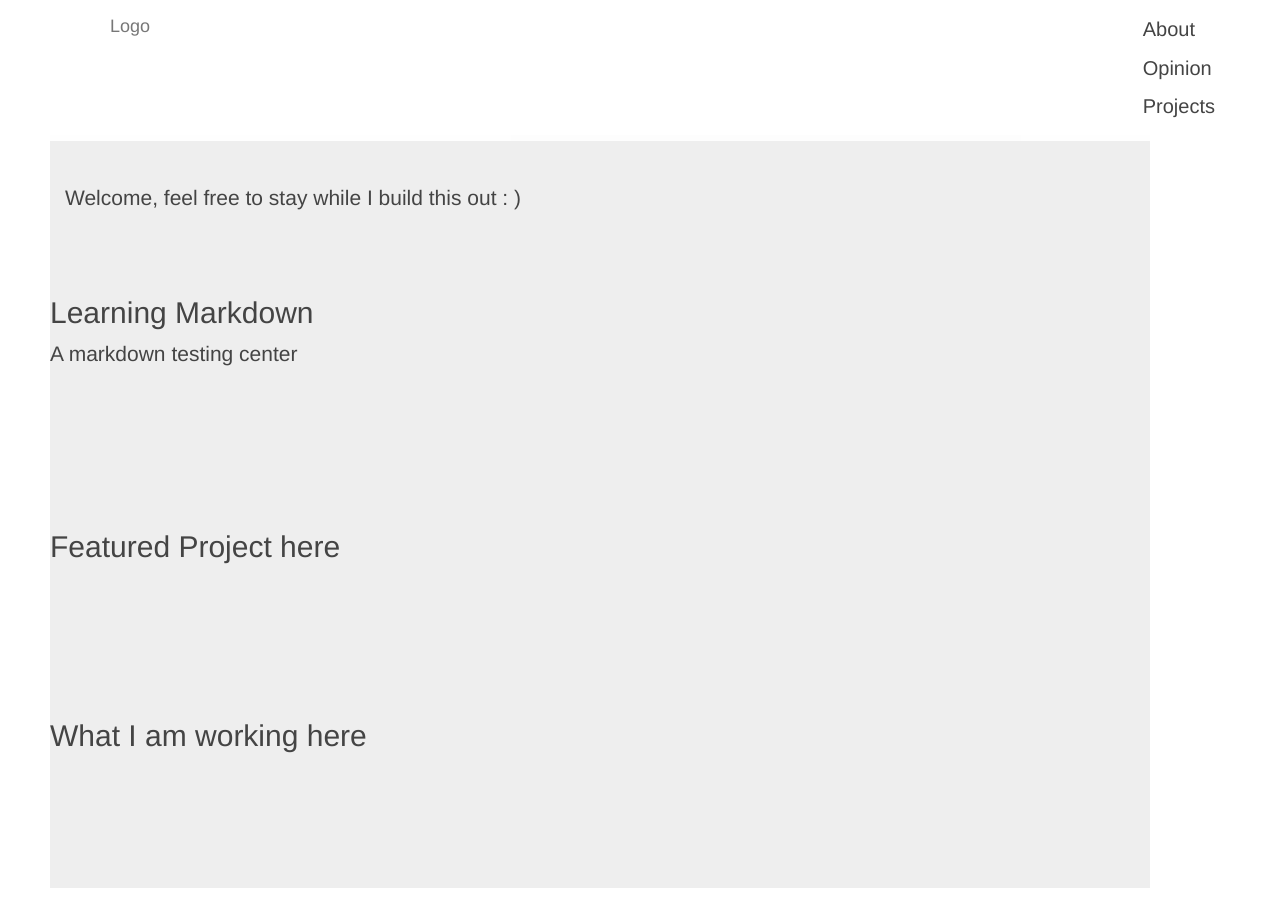
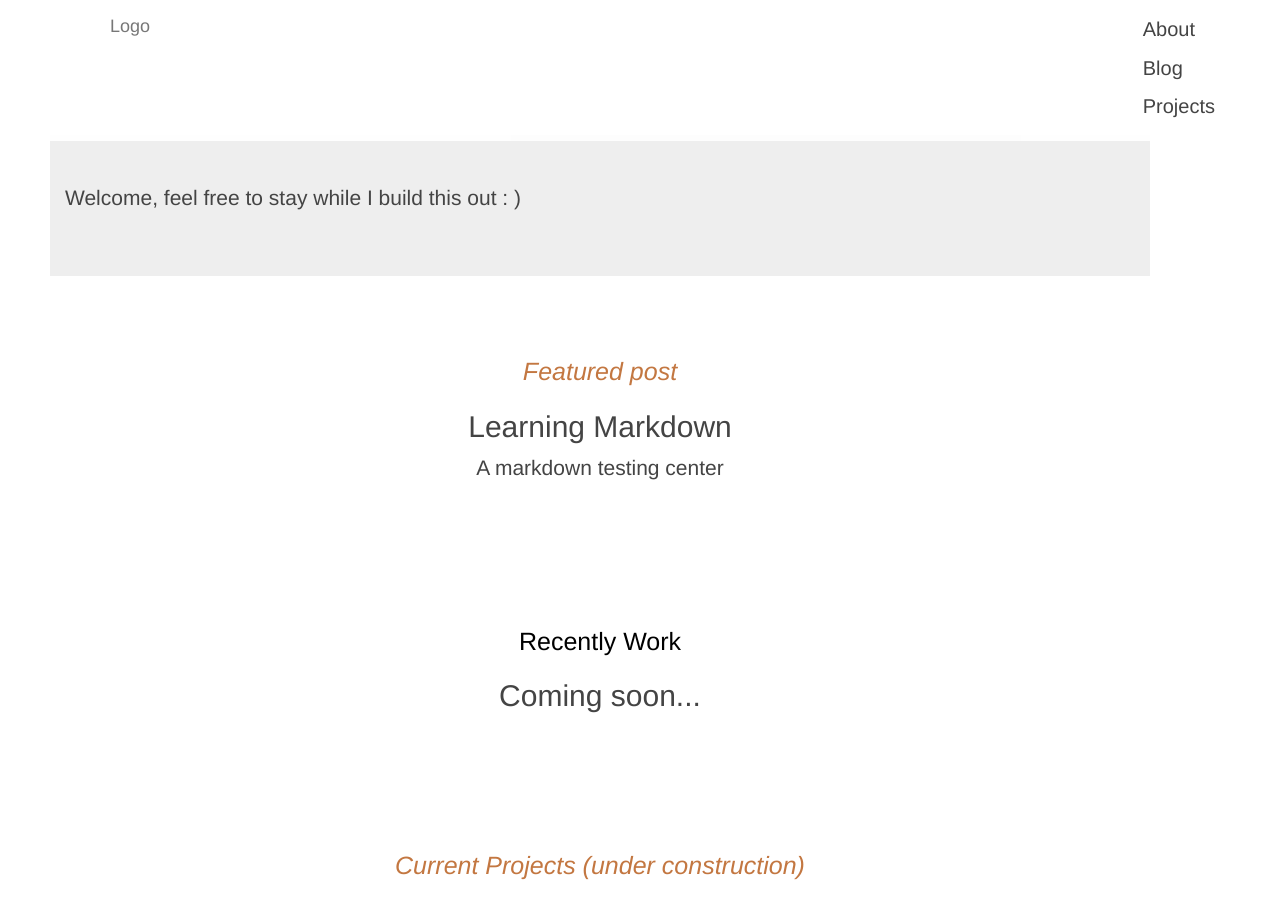
Before and after one commit to tomhohenstein/tomhohenstein.github.io, a Jekyll site: the page built from index.html, in a window 1280 px wide and 900 px high. Built offline with Jekyll 4.4.1, drawn with Linux system fonts in a browser that asks for light colours.

Commit message:
update homepage

```diff
--- a/_layouts/default.html
+++ b/_layouts/default.html
@@ -28,7 +28,7 @@
           </div>
           <ul>
             <li><a class="custom-navbar-link" href="{{ site.baseurl }}/about/">About</a></li>
-            <li><a class="custom-navbar-link" href="{{ site.baseurl }}/opinion/">Opinion</a></li>
+            <li><a class="custom-navbar-link" href="{{ site.baseurl }}/blog/">Blog</a></li>
             <li><a class="custom-navbar-link" href="{{ site.baseurl }}/projects/">Projects</a></li>
           </ul>
         </div>
--- a/assets/css/style.scss
+++ b/assets/css/style.scss
@@ -22,6 +22,8 @@
 	$background-d: rgba(101, 101, 107, .5);
 	$background-l: rgba(255, 255, 255, .9);
 	$background-w: rgb(255, 255, 255);
+	$primary: rgb(0,0,0);
+	$accent: rgb(195, 119, 65);
 
 /***
 	Text
@@ -215,7 +217,7 @@ footer {
 
 /************************
 
-  Footer Page
+  Footer
 
 *************************/
 
@@ -227,6 +229,58 @@ footer .footer-icon {
 	margin: 2%;
 }
 
+/************************
+
+  Home Page
+
+*************************/
+
+#featured-post {
+	background-color: $background-w;
+}
+
+#featured-post,
+#featured-project,
+#current-projects {
+	text-align: center;
+}
+
+#featured-post > div > p:first-child,
+#current-projects > div > p:first-child {
+	color: $accent;
+	font-size: 25px;
+	font-style: italic;
+}
+
+#featured-project {
+	background-color: $background-w;
+}
+
+#featured-project > div > p:first-child {
+	color: $primary;
+	font-size: 25px;
+}
+
+#current-projects {
+	background-color: $background-w;
+}
+
+.carousel-control.left,
+.carousel-control.right {
+	background-image: none;
+	background-color: $background-w;
+}
+
+.carousel-indicators .active {
+	background-color: $primary;
+}
+.carousel-indicators li {
+	border: 1px solid $accent;
+}
+
+.carousel-inner .item {
+	height: auto;
+}
 
 /************************
 
--- a/index.html
+++ b/index.html
@@ -6,12 +6,15 @@ title: Welcome
 	<div class="container">
 		<p>Welcome, feel free to stay while I build this out : ) </p>
 	</div>
+</div>
 <div class="jumbotron" id="featured-post">
+	<div class="container">
+		<p>Featured post</p>
 		{% assign featuredcount = '0' %}
 		{% for post in site.posts %}
 			{% if post.featured %}
 				{% assign featuredcount = featuredcount | plus:'1' %}
-		<h2>{{ post.title }}</h2>
+				<a href="{{ post.url }}" /><h2>{{ post.title }}</h2></a>
 				<p>{{ post.excerpt }}</p>
 			{% endif %}
 		{% endfor %}
@@ -19,10 +22,45 @@ title: Welcome
 		<h2>No posts has been featured yet</h2>
 		{% endif %}
 	</div>
+</div>
 <div class="jumbotron" id="featured-project">
-   		<h2>Featured Project here</h2>
-   </div>
-   <div class="jumbotron" id="current-project">
-   		<h2>What I am working here</h2>
+	<div class="container">
+		<p>Recently Work</p>
+		<h2>Coming soon... </h2>
 	</div>
 </div>
+<div class="jumbotron" id="current-projects">
+	<div class="container">
+		<p>Current Projects (under construction)</p>
+		<div id="current-projects-carousel" class="carousel slide" data-ride="carousel" data-interval="5000">
+			<!-- Indicators -->
+			<ol class="carousel-indicators">
+				<li data-target="#current-projects-carousel" data-slide-to="0" class="active"></li>
+				<li data-target="#current-projects-carousel" data-slide-to="1"></li>
+			</ol>
+			<!-- Wrapper for slides -->
+			<div class="carousel-inner" role="listbox">
+			<div class="item active">
+		  		<h2>Learning Timeline JS</h2>
+		  		<div class="carousel-caption">
+		   			<p>Timeline JS caption</p>
+		  		</div>
+			</div>
+			<div class="item">
+		  		<h2>Instruction Network</h2>
+		  		<div class="carousel-caption">
+		    		<p>Instruction Network caption</p>
+		  		</div>
+			</div>
+		</div>
+		<!-- Controls -->
+		<a class="left carousel-control" href="#current-projects-carousel" role="button" data-slide="prev">
+			<span class="glyphicon glyphicon-chevron-left" aria-hidden="true"></span>
+			<span class="sr-only">Previous</span>
+		</a>
+		<a class="right carousel-control" href="#current-projects-carousel" role="button" data-slide="next">
+			<span class="glyphicon glyphicon-chevron-right" aria-hidden="true"></span>
+			<span class="sr-only">Next</span>
+		</a>
+	</div>
+</div>
```
Also changed, not shown: blog/index.md (renamed from opinion/index.md), 11 other files. Lines whose indentation alone changed are shown as unchanged.
